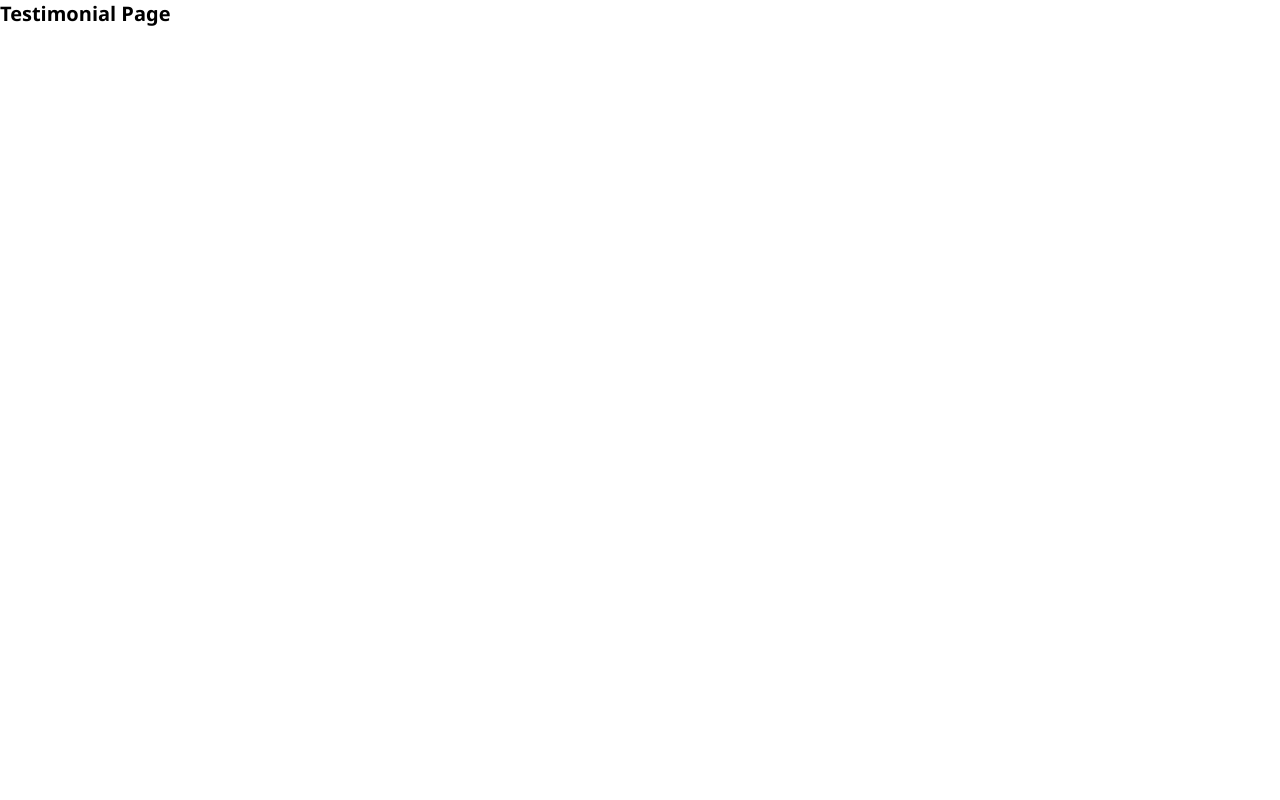
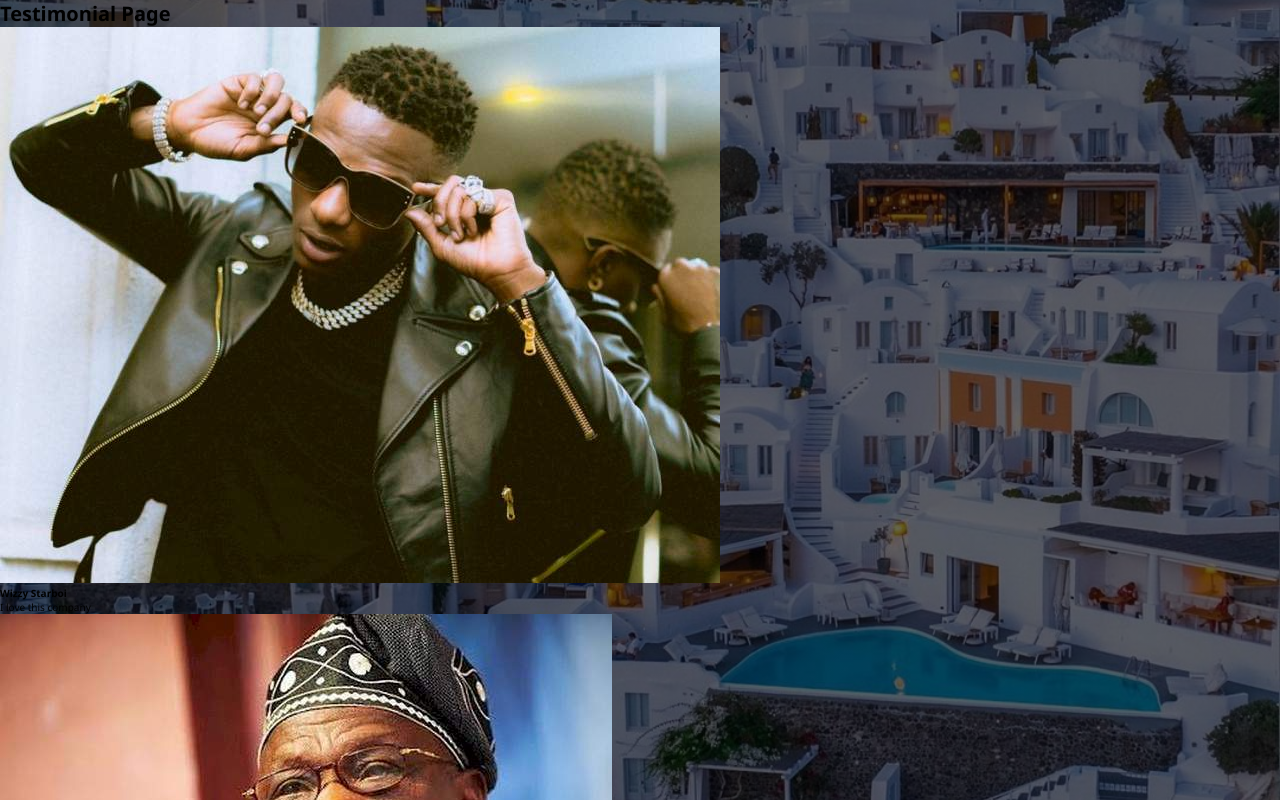
Before and after one commit to ibktommy/TestimonialPage-ReactApp, a React (Create React App) app: page / in a window 1280 px wide. Shown: the top 800 px of the page. Built offline with nearby package versions, Linux system fonts and the light colour scheme.

Commit message:
Created Card component that will display elements from the data-file

```diff
--- a/src/App.js
+++ b/src/App.js
@@ -1,9 +1,21 @@
 import React from 'react';
+import Card from './component/Card/Card';
+import clientData from './data.json'
+
 
 function App() {
   return (
     <>
-      <h1>Testimonial Page</h1>
+      <div className="container">
+        <h1>Testimonial Page</h1>
+        <div className="container-content">
+          {
+            clientData.map(({ id, ...props }) => (
+              <Card key={id} {...props} />
+            ))
+          }
+        </div>
+      </div>
     </>
   );
 }
--- /dev/null
+++ b/src/component/Card/Card.jsx
@@ -0,0 +1,15 @@
+import React from "react";
+
+const Card = ({ image, name, testimony }) => {
+	return (
+		<>
+			<div className="content-card">
+				<img src={image} alt={name} />
+				<h4 className="name">{name}</h4>
+				<p className="para">{testimony}</p>
+			</div>
+		</>
+	);
+};
+
+export default Card;
--- /dev/null
+++ b/src/data.json
@@ -0,0 +1,20 @@
+[
+	{
+		"id": 1,
+		"name": "Wizzy Starboi",
+		"image": "dataImage/img (1).jpg",
+		"testimony": "I love this company"
+	},
+	{
+		"id": 2,
+		"name": "OBJ Himself",
+		"image": "dataImage/img (2).jpg",
+		"testimony": "They provide quality service"
+	},
+	{
+		"id": 3,
+		"name": "Wizzy",
+		"image": "dataImage/img (3).jpg",
+		"testimony": "The user experience is just great"
+	}
+]
--- a/src/index.scss
+++ b/src/index.scss
@@ -12,4 +12,12 @@ html {
 body {
   min-height: 100vh;
   width: 100vw;
+  position: relative
 }
+
+.container {
+  position: absolute;
+  width: 100%;
+  height: 100%;
+  background: linear-gradient(rgba(0,0,0,.6), rgba(0,0,0,.6)), url(./image/background.jpg) no-repeat center center/cover;
+}
```
Also changed, not shown: data.json (deleted, +0 -20 lines), src/image/background.jpg (added).
